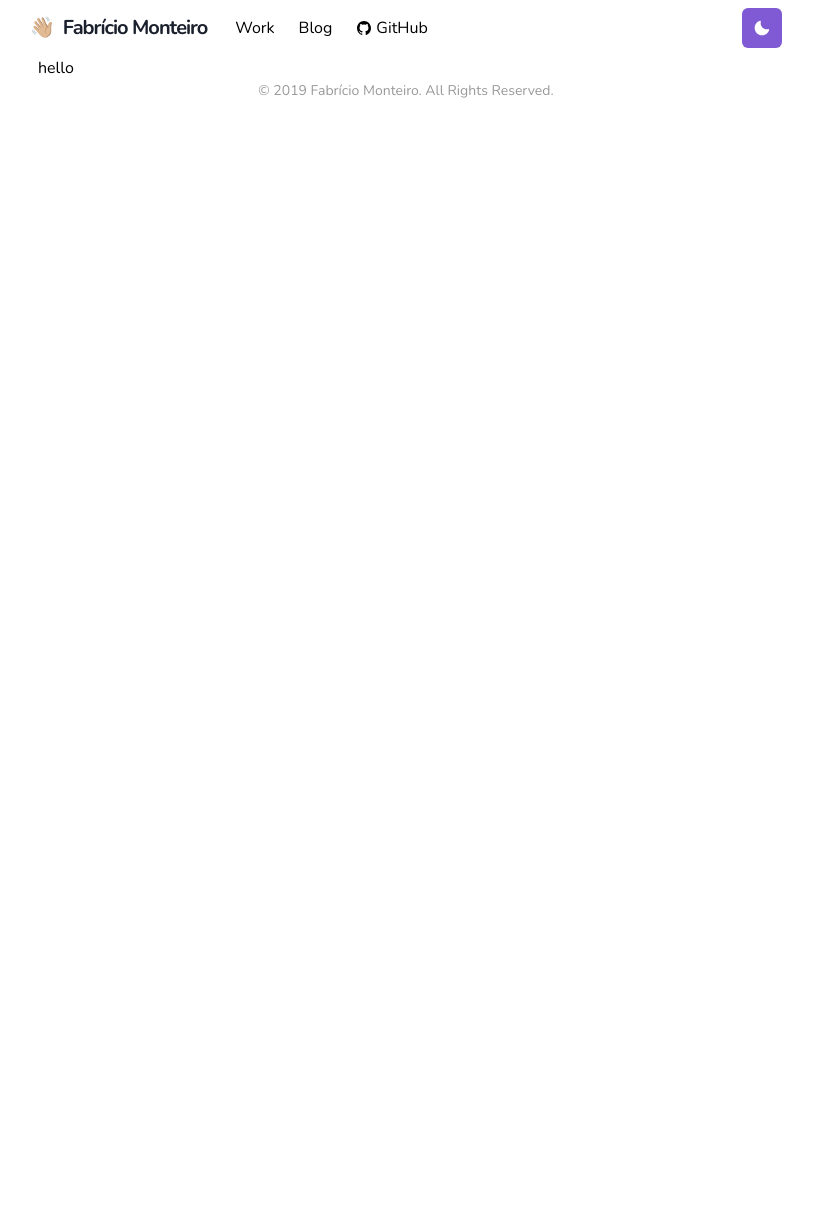
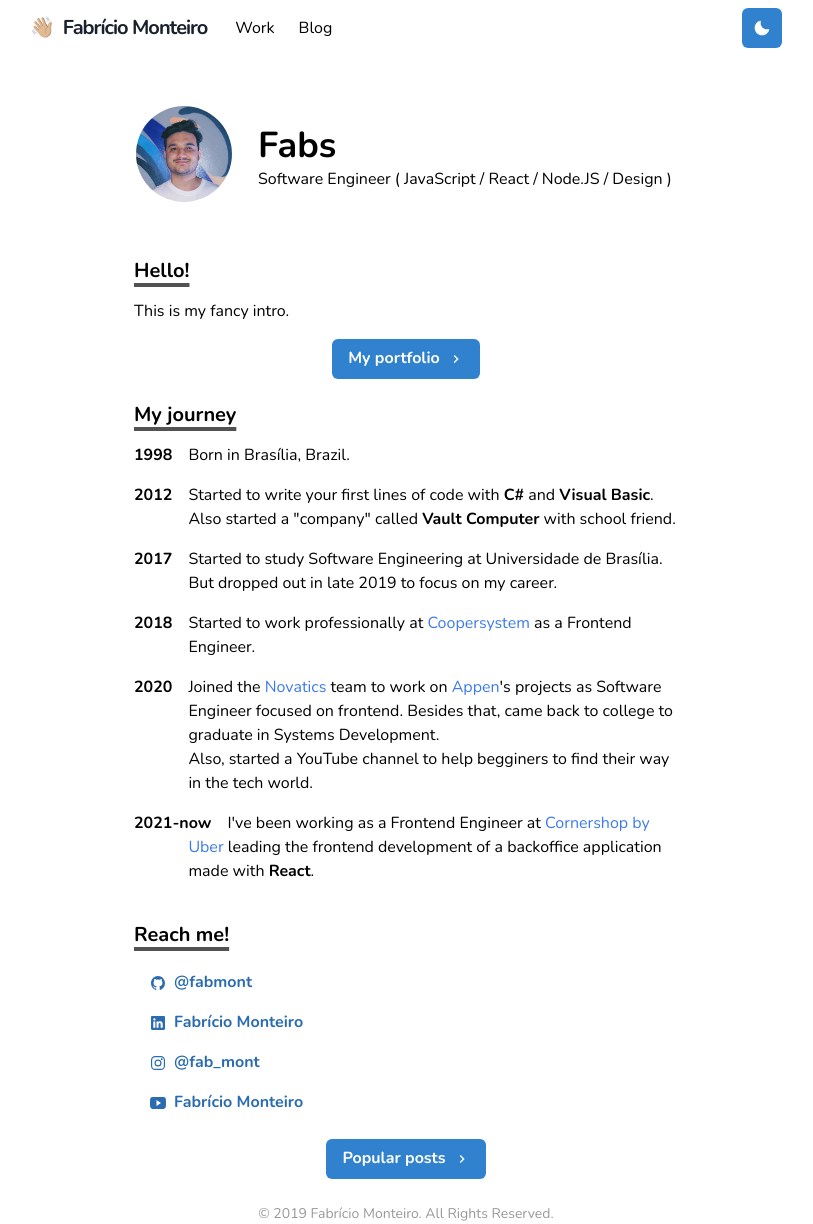
Before and after one commit to fabmont/folio, a Next.js app: page / in a window 1280 px wide. Shown: the whole page, without its empty margins (234-1047 px from the left). Before the commit the page ends 800 px from the top, so only its background shows below. Built offline with nearby package versions, Linux system fonts and the light colour scheme.

Commit message:
creates the home page

```diff
--- /dev/null
+++ b/src/components/BioSection/index.tsx
@@ -0,0 +1,13 @@
+import { Box } from '@chakra-ui/react';
+import styled from '@emotion/styled';
+
+export const BioSection = styled(Box)`
+  padding-left: 3.4em;
+  text-indent: -3.4em;
+  padding-bottom: 1rem;
+`;
+
+export const BioYear = styled.span`
+  font-weight: bold;
+  margin-right: 1em;
+`;
--- a/src/components/Header/index.jsx
+++ b/src/components/Header/index.tsx
@@ -15,10 +15,13 @@ import {
   Text,
 } from '@chakra-ui/react';
 import { HamburgerIcon } from '@chakra-ui/icons';
-import { IoLogoGithub } from 'react-icons/io5';
 import ThemeToggleButton from '../ThemeToggleButton';
 
-const LinkItem = ({ href, path, _target, children, ...props }) => {
+const LinkItem: React.FC<{
+  href: string;
+  path: string;
+  _target?: string;
+}> = ({ href, path, _target, children, ...props }) => {
   const active = path === href;
   const inactiveColor = useColorModeValue('gray200', 'whiteAlpha.900');
   return (
@@ -36,7 +39,7 @@ const LinkItem = ({ href, path, _target, children, ...props }) => {
   );
 };
 
-const Navbar = (props) => {
+const Navbar: React.FC<{ path: string }> = (props) => {
   const { path } = props;
 
   return (
@@ -84,14 +87,6 @@ const Navbar = (props) => {
           <LinkItem href="/blog" path={path}>
             Blog
           </LinkItem>
-          <LinkItem
-            href="/posts"
-            display="inline-flex"
-            alignItems="center"
-            style={{ gap: 4 }}
-          >
-            <IoLogoGithub /> GitHub
-          </LinkItem>
         </Stack>
 
         <Box flex={1} align="right">
--- /dev/null
+++ b/src/components/Section/index.tsx
@@ -0,0 +1,20 @@
+import { chakra, shouldForwardProp } from '@chakra-ui/react';
+import { motion } from 'framer-motion';
+
+const StyledDiv = chakra(motion.div, {
+  shouldForwardProp: (prop) => shouldForwardProp(prop) || prop === 'transition',
+});
+
+const Section: React.FC<{ delay?: string }> = ({ children, delay = '0' }) => (
+  <StyledDiv
+    initial={{ y: 10, opacity: 0 }}
+    animate={{ y: 0, opacity: 1 }}
+    transitionDuration="0.8"
+    transitionDelay={delay}
+    mb={6}
+  >
+    {children}
+  </StyledDiv>
+);
+
+export default Section;
--- a/src/components/ThemeToggleButton/index.jsx
+++ b/src/components/ThemeToggleButton/index.tsx
@@ -2,7 +2,7 @@ import { AnimatePresence, motion } from 'framer-motion';
 import { IconButton, useColorMode, useColorModeValue } from '@chakra-ui/react';
 import { SunIcon, MoonIcon } from '@chakra-ui/icons';
 
-const ThemeToggleButton = () => {
+const ThemeToggleButton: React.FC = () => {
   const { toggleColorMode } = useColorMode();
 
   return (
@@ -10,14 +10,14 @@ const ThemeToggleButton = () => {
       <motion.div
         style={{ display: 'inline-block' }}
         key={useColorModeValue('light', 'dark')}
-        initial={{ y: -20, opacity: 0 }}
-        animate={{ y: 0, opacity: 1 }}
-        exit={{ y: 20, opacity: 0 }}
+        initial={{ x: -5, opacity: 0 }}
+        animate={{ x: 0, opacity: 1 }}
+        exit={{ x: 5, opacity: 0 }}
         transition={{ duration: 0.2 }}
       >
         <IconButton
           aria-label="Toggle theme"
-          colorScheme={useColorModeValue('purple', 'orange')}
+          colorScheme={useColorModeValue('blue', 'yellow')}
           icon={useColorModeValue(<MoonIcon />, <SunIcon />)}
           onClick={toggleColorMode}
         />
--- a/src/pages/index.tsx
+++ b/src/pages/index.tsx
@@ -1,5 +1,239 @@
-import Layout from '../components/Layout';
+import { ChevronRightIcon } from '@chakra-ui/icons';
+import {
+  Container,
+  Box,
+  Heading,
+  Image,
+  Link,
+  List,
+  ListItem,
+  Button,
+  Icon,
+} from '@chakra-ui/react';
+import NextLink from 'next/link';
+import {
+  IoLogoGithub,
+  IoLogoLinkedin,
+  IoLogoInstagram,
+  IoLogoYoutube,
+} from 'react-icons/io5';
+import { BioSection, BioYear } from '../components/BioSection';
+import Section from '../components/Section';
 
-const Home: React.FC = () => 'hello';
+const timeline = [
+  {
+    year: '1998',
+    description: 'Born in Brasília, Brazil.',
+  },
+  {
+    year: '2012',
+    description: (
+      <>
+        Started to write your first lines of code with <b>C#</b> and{' '}
+        <b>Visual Basic</b>. Also started a &quot;company&quot; called{' '}
+        <b>Vault Computer</b> with school friend.
+      </>
+    ),
+  },
+  {
+    year: '2017',
+    description:
+      'Started to study Software Engineering at Universidade de Brasília. But dropped out in late 2019 to focus on my career.',
+  },
+  {
+    year: '2018',
+    description: (
+      <>
+        Started to work professionally at{' '}
+        <Link
+          href="https://coopersystem.com.br/"
+          target="blank"
+          rel="noopener norefferer"
+        >
+          Coopersystem
+        </Link>{' '}
+        as a Frontend Engineer.
+      </>
+    ),
+  },
+  {
+    year: '2020',
+    description: (
+      <>
+        Joined the{' '}
+        <Link
+          href="https://novatics.com.br/"
+          target="blank"
+          rel="noopener norefferer"
+        >
+          Novatics
+        </Link>{' '}
+        team to work on{' '}
+        <Link
+          href="https://appen.com/"
+          target="blank"
+          rel="noopener norefferer"
+        >
+          Appen
+        </Link>
+        &apos;s projects as Software Engineer focused on frontend. Besides that,
+        came back to college to graduate in Systems Development. <br />
+        Also, started a YouTube channel to help begginers to find their way in
+        the tech world.
+      </>
+    ),
+  },
+  {
+    year: '2021-now',
+    description: (
+      <>
+        I&apos;ve been working as a Frontend Engineer at{' '}
+        <Link
+          href="https://cornershopapp.com/"
+          target="blank"
+          rel="noopener norefferer"
+        >
+          Cornershop by Uber
+        </Link>
+        &nbsp;leading the frontend development of a backoffice application made
+        with <b>React</b>.
+      </>
+    ),
+  },
+];
+
+const Home: React.FC = () => (
+  <div>
+    <Container>
+      <Box display={{ md: 'flex' }} alignItems={{ md: 'center' }} my="12">
+        <Box
+          flexShrink={0}
+          mt={{ base: 4, md: 0 }}
+          mr={{ md: 6 }}
+          textAlign="center"
+        >
+          <Image
+            borderColor="whiteAlpha.800"
+            borderWidth={2}
+            borderStyle="solid"
+            maxWidth="100px"
+            display="inline-block"
+            objectFit="cover"
+            objectPosition="0 0"
+            borderRadius="full"
+            src="/me.jpg"
+            alt="Profile image"
+          />
+        </Box>
+        <Box flexGrow={1}>
+          <Heading as="h2" variant="page-title">
+            Fabs
+          </Heading>
+          <p>Software Engineer ( JavaScript / React / Node.JS / Design )</p>
+        </Box>
+      </Box>
+
+      <Section delay="0.1">
+        <Heading as="h3" variant="section-title">
+          Hello!
+        </Heading>
+        <p>This is my fancy intro.</p>
+        <Box align="center" my={4}>
+          <NextLink href="/works">
+            <Button rightIcon={<ChevronRightIcon />} colorScheme="blue">
+              My portfolio
+            </Button>
+          </NextLink>
+        </Box>
+      </Section>
+
+      <Section delay="0.2">
+        <Heading as="h3" variant="section-title">
+          My journey
+        </Heading>
+
+        {timeline.map((item) => (
+          <BioSection>
+            <BioYear>{item.year}</BioYear>
+            {item.description}
+          </BioSection>
+        ))}
+      </Section>
+
+      <Section delay="0.3">
+        <Heading as="h3" variant="section-title">
+          Reach me!
+        </Heading>
+        <List>
+          <ListItem>
+            <Link href="https://github.com/fabmont" target="_blank">
+              <Button
+                variant="ghost"
+                colorScheme="blue"
+                leftIcon={<Icon as={IoLogoGithub} />}
+              >
+                @fabmont
+              </Button>
+            </Link>
+          </ListItem>
+          <ListItem>
+            <Link href="https://linkedin.com/in/fabmont" target="_blank">
+              <Button
+                variant="ghost"
+                colorScheme="blue"
+                leftIcon={<Icon as={IoLogoLinkedin} />}
+              >
+                Fabrício Monteiro
+              </Button>
+            </Link>
+          </ListItem>
+          <ListItem>
+            <Link href="https://instagram.com/fab_mont" target="_blank">
+              <Button
+                variant="ghost"
+                colorScheme="blue"
+                leftIcon={<Icon as={IoLogoInstagram} />}
+              >
+                @fab_mont
+              </Button>
+            </Link>
+          </ListItem>
+          <ListItem>
+            <Link
+              href="https://www.youtube.com/channel/UCiJHIHP-suKBwZnJRJ47fwA"
+              target="_blank"
+            >
+              <Button
+                variant="ghost"
+                colorScheme="blue"
+                leftIcon={<Icon as={IoLogoYoutube} />}
+              >
+                Fabrício Monteiro
+              </Button>
+            </Link>
+          </ListItem>
+        </List>
+
+        {/* <SimpleGrid columns={[1, 2, 2]} gap={6}>
+          <GridItem
+            href="https://www.youtube.com/devaslife"
+            title="Dev as Life"
+            thumbnail={thumbYouTube}
+          >
+            My YouTube channel
+          </GridItem>
+        </SimpleGrid> */}
+
+        <Box align="center" my={4}>
+          <NextLink href="/posts">
+            <Button rightIcon={<ChevronRightIcon />} colorScheme="blue">
+              Popular posts
+            </Button>
+          </NextLink>
+        </Box>
+      </Section>
+    </Container>
+  </div>
+);
 
 export default Home;
```
Also changed, not shown: public/cover.jpg (added), public/me.jpg.
